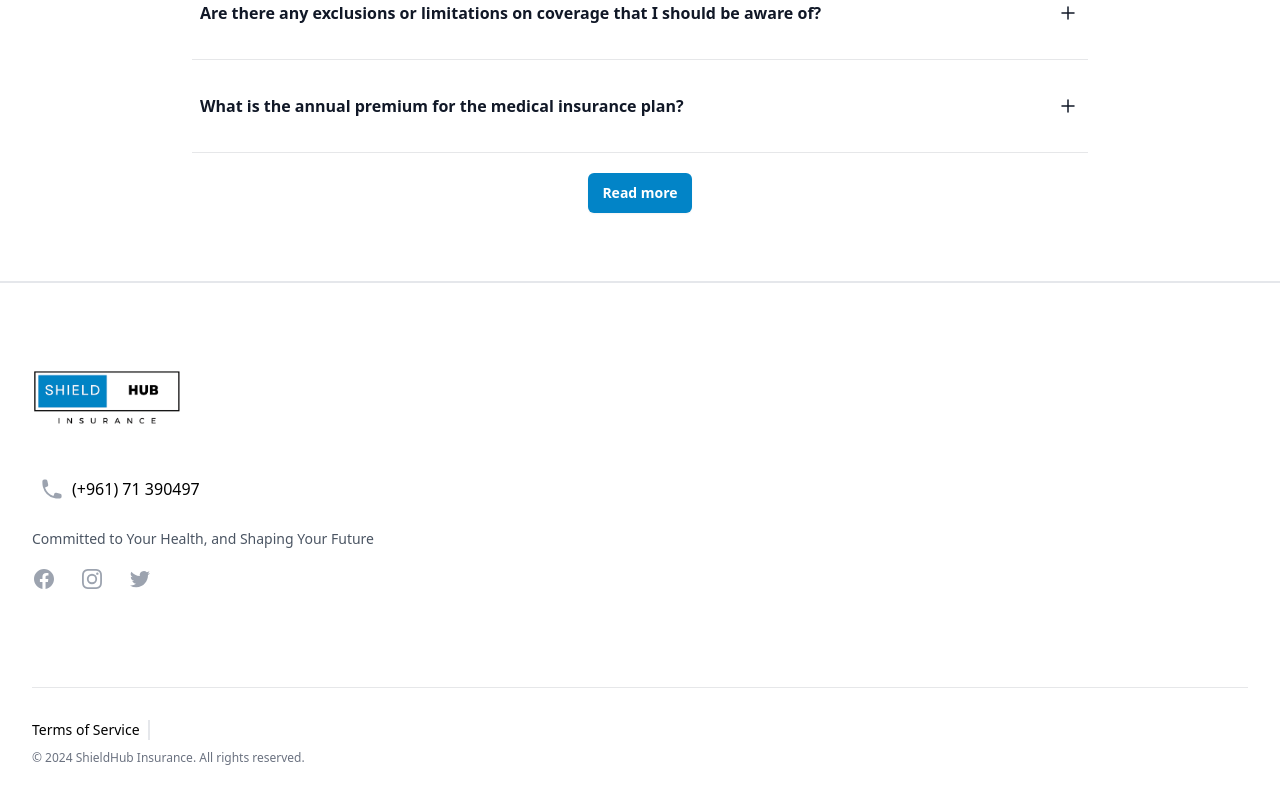
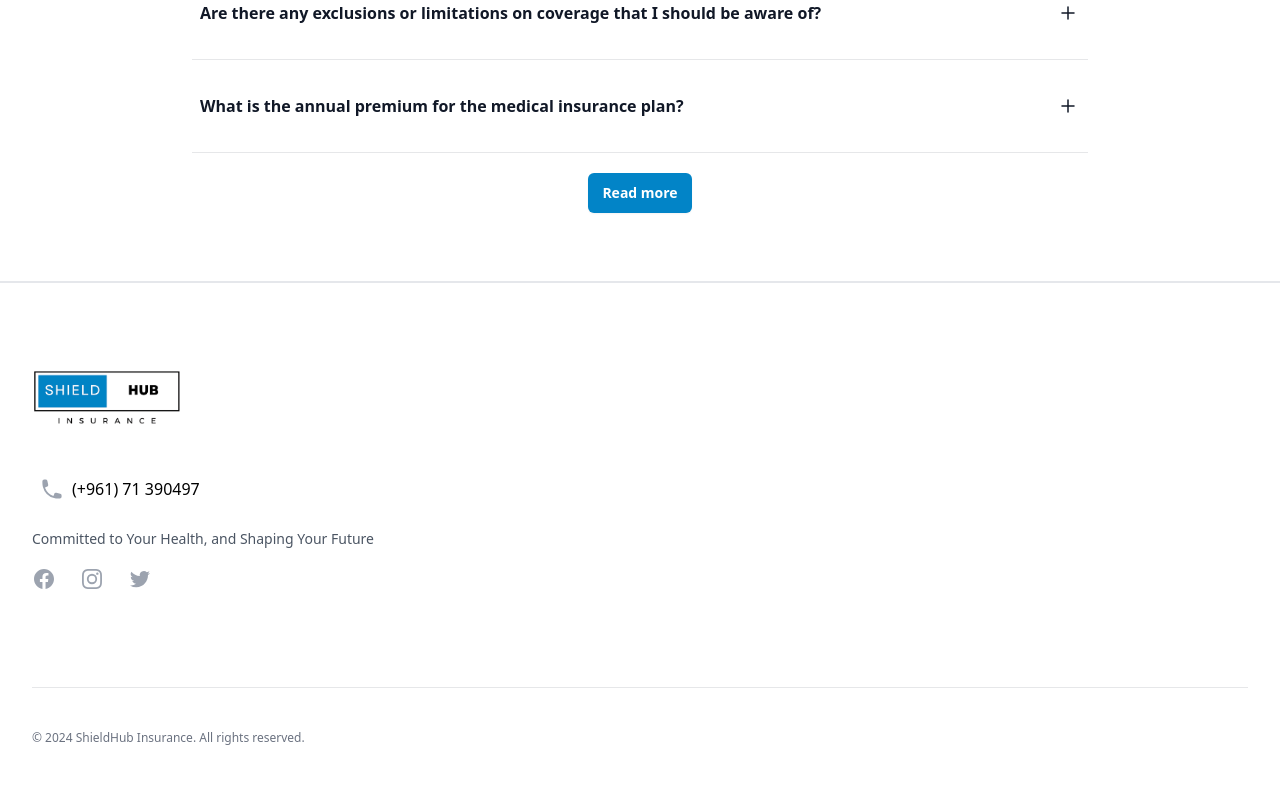
Before and after one commit to Mohamadmchawrab/shieldhub-insurance, a Next.js app: page / in a window 1280 px wide. Shown: the part 2648-3448 px from the top of the page. Built offline with nearby package versions, Linux system fonts and the light colour scheme.

Commit message:
change footer

```diff
--- a/components/footer/footer.jsx
+++ b/components/footer/footer.jsx
@@ -22,7 +22,7 @@ export default function Example() {
               />
             </Link>
             <Link
-              href="tel:5624470025"
+              href="tel:+96171390497"
               className="flex flex-row gap-2 items-center w-max hover:bg-stone-100 p-2 rounded-lg"
             >
               <PhoneIcon className="h-7 w-6 text-gray-400" aria-hidden="true" />
@@ -145,12 +145,12 @@ export default function Example() {
         </div>
         <div className="flex flex-col mt-16 border-t border-gray-900/10 pt-8 sm:mt-20 lg:mt-24">
           <ul className="flex flex-row mb-2 gap-2 text-sm">
-            <Link
+            {/* <Link
               className="text-black hover:underline hover:text-blue-800 border-r-2 pr-2"
               href="/company/terms"
             >
               Terms of Service
-            </Link>
+            </Link> */}
             {/* <Link
               className="text-black hover:underline hover:text-blue-800 border-r-2 pr-2"
               href="/company/policy"
@@ -235,10 +235,10 @@ const navigation = {
 };
 
 const footerNavigation = [
-  {
-    name: "Terms of Service",
-    href: "/company/terms",
-  },
+  // {
+  //   name: "Terms of Service",
+  //   href: "/company/terms",
+  // },
   // {
   //   name: "Privacy",
   //   href: "/company/privacy",
```
